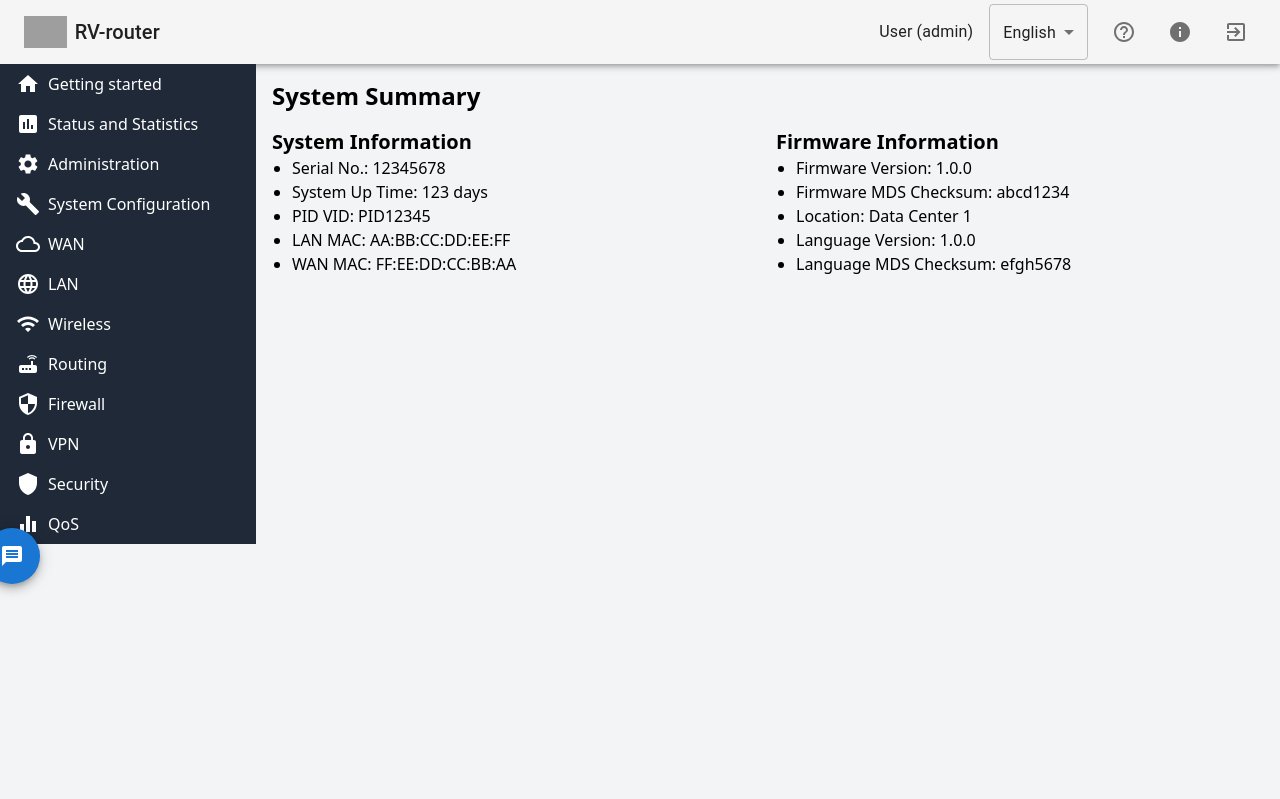
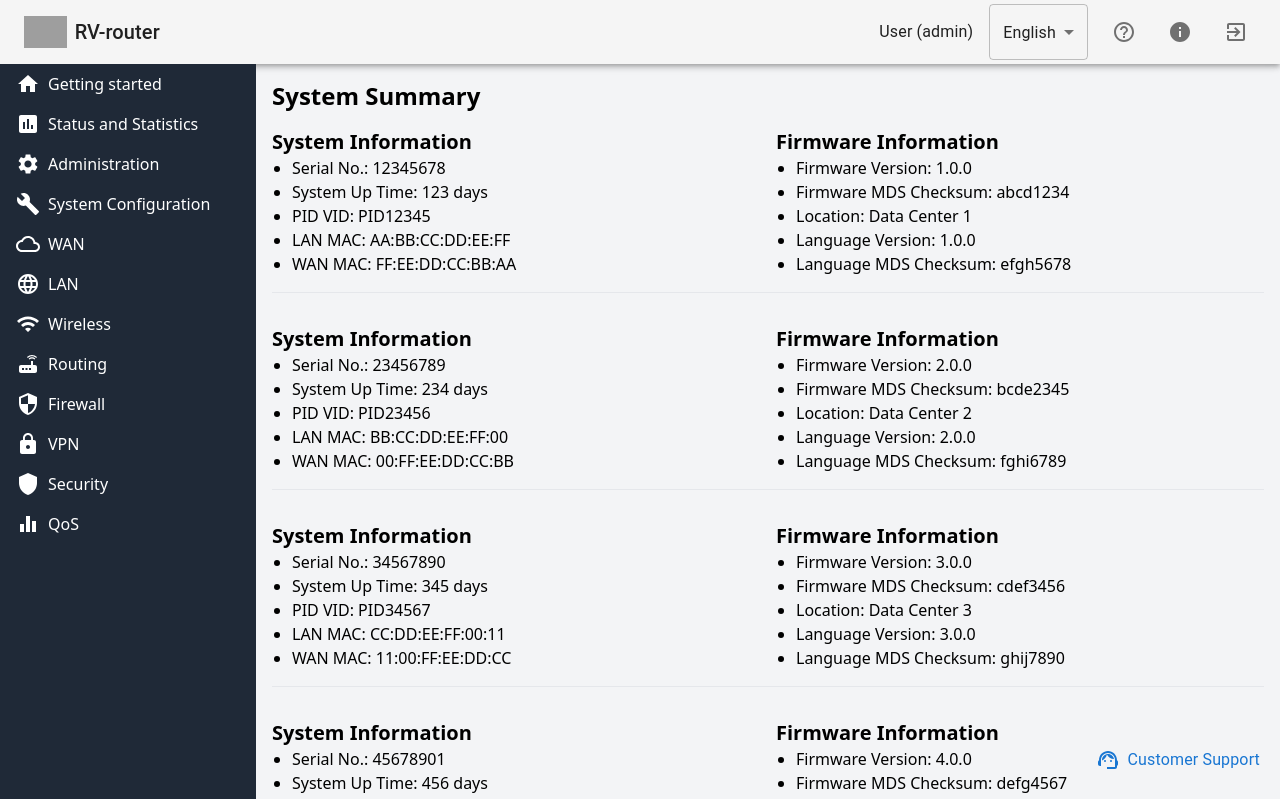
Before and after one commit to maaza4u/CC_clone, a React (Create React App) app: page / in a window 1280 px wide. Shown: the top 799 px of the page. Built offline with nearby package versions, Linux system fonts and the light colour scheme; grey boxes are pictures that could not be loaded.

Commit message:
Update App.js

```diff
--- a/src/App.js
+++ b/src/App.js
@@ -1,6 +1,31 @@
 import React, { useState, useEffect } from 'react';
-import { AppBar, Toolbar, Typography, IconButton, Select, MenuItem, Tooltip, Fab } from '@mui/material';
-import { ExitToApp, HelpOutline, Info, Message, Settings, Build, CloudQueue, Language, Wifi, Router, Security, Lock, Shield, Equalizer,Home,Assessment } from '@mui/icons-material';
+import {
+  AppBar,
+  Toolbar,
+  Typography,
+  IconButton,
+  Select,
+  MenuItem,
+  Tooltip
+} from '@mui/material';
+import {
+  ExitToApp,
+  HelpOutline,
+  Info,
+  Settings,
+  Build,
+  CloudQueue,
+  Language,
+  Wifi,
+  Router,
+  Security,
+  Lock,
+  Shield,
+  Equalizer,
+  Home,
+  Assessment,
+  SupportAgent,
+} from '@mui/icons-material';
 import Administration from './Components/Administration';
 import SystemConfiguration from './Components/SystemConfiguration';
 import WAN from './Components/WAN';
@@ -11,19 +36,21 @@ import Firewall from './Components/Firewall';
 import VPN from './Components/VPN';
 import SecurityComponent from './Components/Security';
 import QoS from './Components/Qos';
-import MessagePopup from './Components/MessagePopup'; // Import the MessagePopup component
+import GettingStarted from './Components/GettingStarted';
+import FloatingWindow from './FloatingWindow';
 import './App.css';
 
 const App = () => {
   const [activeSection, setActiveSection] = useState('System Summary');
   const [selectedLanguage, setSelectedLanguage] = useState('English');
-  const [systemData, setSystemData] = useState(null);
-  const [popupOpen, setPopupOpen] = useState(false);
+  const [systemData, setSystemData] = useState([]);
+  const [drawerOpen, setDrawerOpen] = useState(false);
+
 
   useEffect(() => {
     fetch('/data.json')
-      .then(response => response.json())
-      .then(data => setSystemData(data[0])); // Assuming you want to display the first item for simplicity
+      .then((response) => response.json())
+      .then((data) => setSystemData(data));
   }, []);
 
   const handleSectionClick = (section) => {
@@ -34,16 +61,23 @@ const App = () => {
     setSelectedLanguage(language);
   };
 
-  const handleFabClick = () => {
-    setPopupOpen(true);
+  const handleDrawerOpen = () => {
+    setDrawerOpen(true);
   };
 
-  const handleClosePopup = () => {
-    setPopupOpen(false);
+  const handleDrawerClose = () => {
+    setDrawerOpen(false);
+  };
+
+  const handleItemClick = (item) => {
+    console.log(item);
+    setDrawerOpen(false);
   };
 
   const renderSection = () => {
     switch (activeSection) {
+      case 'Getting started':
+        return <GettingStarted />;
       case 'Administration':
         return <Administration />;
       case 'System Configuration':
@@ -65,32 +99,37 @@ const App = () => {
       case 'QoS':
         return <QoS />;
       default:
-        if (!systemData) return <div>Loading...</div>;
+        if (systemData.length === 0) return <div>Loading...</div>;
         return (
           <>
             <h1 className="text-2xl font-bold mb-4">System Summary</h1>
+            {systemData.map((data) => (
+              <div key={data.id} className="mb-8">
                 <div className="flex space-x-4">
                   <div className="flex-1 mb-4">
                     <h2 className="text-xl font-semibold">System Information</h2>
                     <ul className="list-disc pl-5">
-                  <li>Serial No.: {systemData.systemInfo.serialNo}</li>
-                  <li>System Up Time: {systemData.systemInfo.systemUpTime}</li>
-                  <li>PID VID: {systemData.systemInfo.pidVid}</li>
-                  <li>LAN MAC: {systemData.systemInfo.lanMac}</li>
-                  <li>WAN MAC: {systemData.systemInfo.wanMac}</li>
+                      <li>Serial No.: {data.systemInfo.serialNo}</li>
+                      <li>System Up Time: {data.systemInfo.systemUpTime}</li>
+                      <li>PID VID: {data.systemInfo.pidVid}</li>
+                      <li>LAN MAC: {data.systemInfo.lanMac}</li>
+                      <li>WAN MAC: {data.systemInfo.wanMac}</li>
                     </ul>
                   </div>
                   <div className="flex-1">
                     <h2 className="text-xl font-semibold">Firmware Information</h2>
                     <ul className="list-disc pl-5">
-                  <li>Firmware Version: {systemData.firmwareInfo.firmwareVersion}</li>
-                  <li>Firmware MDS Checksum: {systemData.firmwareInfo.firmwareMdsChecksum}</li>
-                  <li>Location: {systemData.firmwareInfo.location}</li>
-                  <li>Language Version: {systemData.firmwareInfo.languageVersion}</li>
-                  <li>Language MDS Checksum: {systemData.firmwareInfo.languageMdsChecksum}</li>
+                      <li>Firmware Version: {data.firmwareInfo.firmwareVersion}</li>
+                      <li>Firmware MDS Checksum: {data.firmwareInfo.firmwareMdsChecksum}</li>
+                      <li>Location: {data.firmwareInfo.location}</li>
+                      <li>Language Version: {data.firmwareInfo.languageVersion}</li>
+                      <li>Language MDS Checksum: {data.firmwareInfo.languageMdsChecksum}</li>
                     </ul>
                   </div>
                 </div>
+                <hr />
+              </div>
+            ))}
           </>
         );
     }
@@ -154,7 +193,9 @@ const App = () => {
               ].map((item) => (
                 <li
                   key={item.name}
-                  className={`px-4 py-2 hover:bg-gray-700 cursor-pointer flex items-center ${activeSection === item.name ? 'bg-gray-700' : ''}`}
+                  className={`px-4 py-2 hover:bg-gray-700 cursor-pointer flex items-center ${
+                    activeSection === item.name ? 'bg-gray-700' : ''
+                  }`}
                   onClick={() => handleSectionClick(item.name)}
                 >
                   {item.icon}
@@ -165,21 +206,33 @@ const App = () => {
           </nav>
         </aside>
 
-        <main className="flex-grow p-4">
-          {renderSection()}
-        </main>
+        <main className="flex-grow p-4">{renderSection()}</main>
       </div>
 
-      <Fab
-        color="primary"
-        aria-label="message"
-        className="fixed bottom-4 right-4"
-        onClick={handleFabClick}
+      <div
+        style={{
+          position: 'fixed',
+          bottom: '20px',
+          right: '20px',
+          display: 'flex',
+          alignItems: 'center',
+          cursor: 'pointer',
+        }}
+        onClick={handleDrawerOpen}
       >
-        <Message />
-      </Fab>
-
-      <MessagePopup open={popupOpen} handleClose={handleClosePopup} style={{ paddingRight: '20px' }} />
+        <IconButton color="primary" aria-label="support">
+          <SupportAgent />
+        </IconButton>
+        <Typography variant="body1" color="primary">
+          Customer Support
+        </Typography>
+      </div>
+      <FloatingWindow
+        open={drawerOpen}
+        handleClose={handleDrawerClose}
+        items={['Item 1', 'Item 2', 'Item 3']}
+        handleItemClick={handleItemClick}
+      />
     </div>
   );
 };
```
Lines whose indentation alone changed are shown as unchanged.
